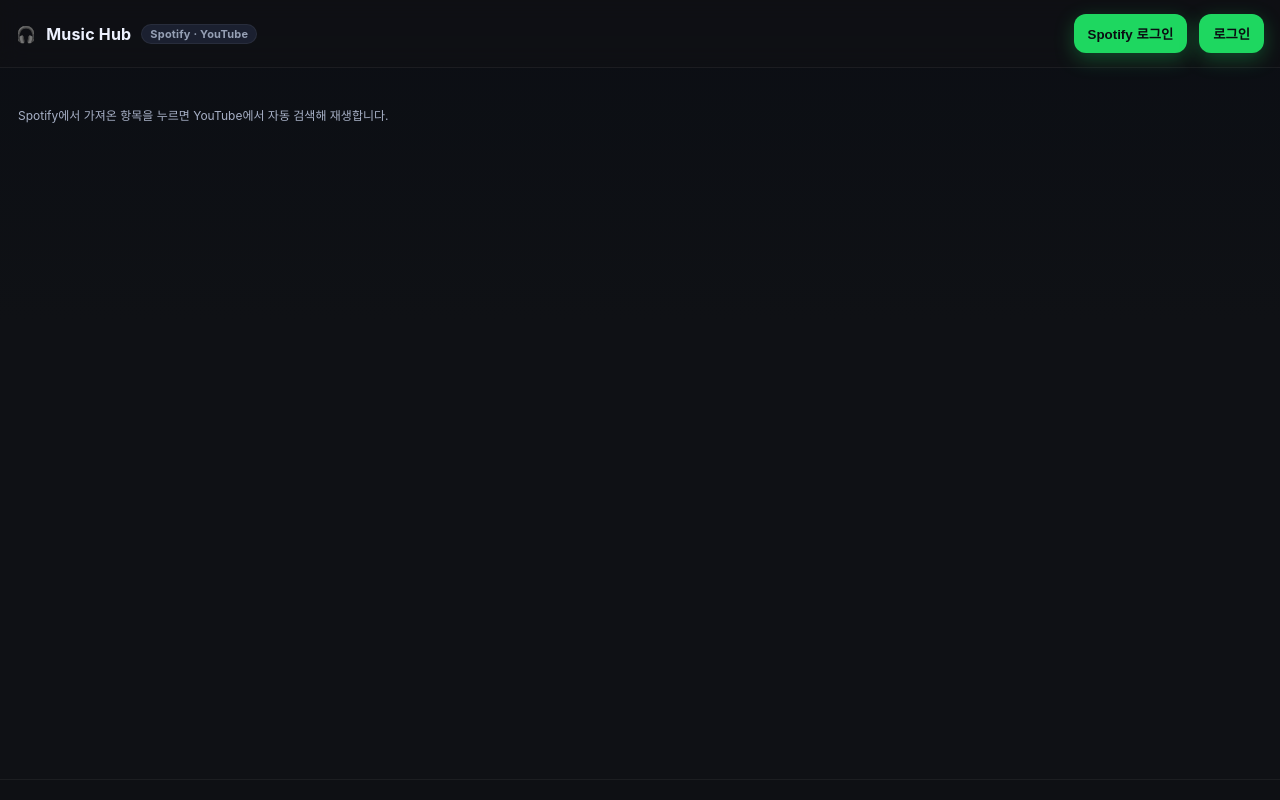
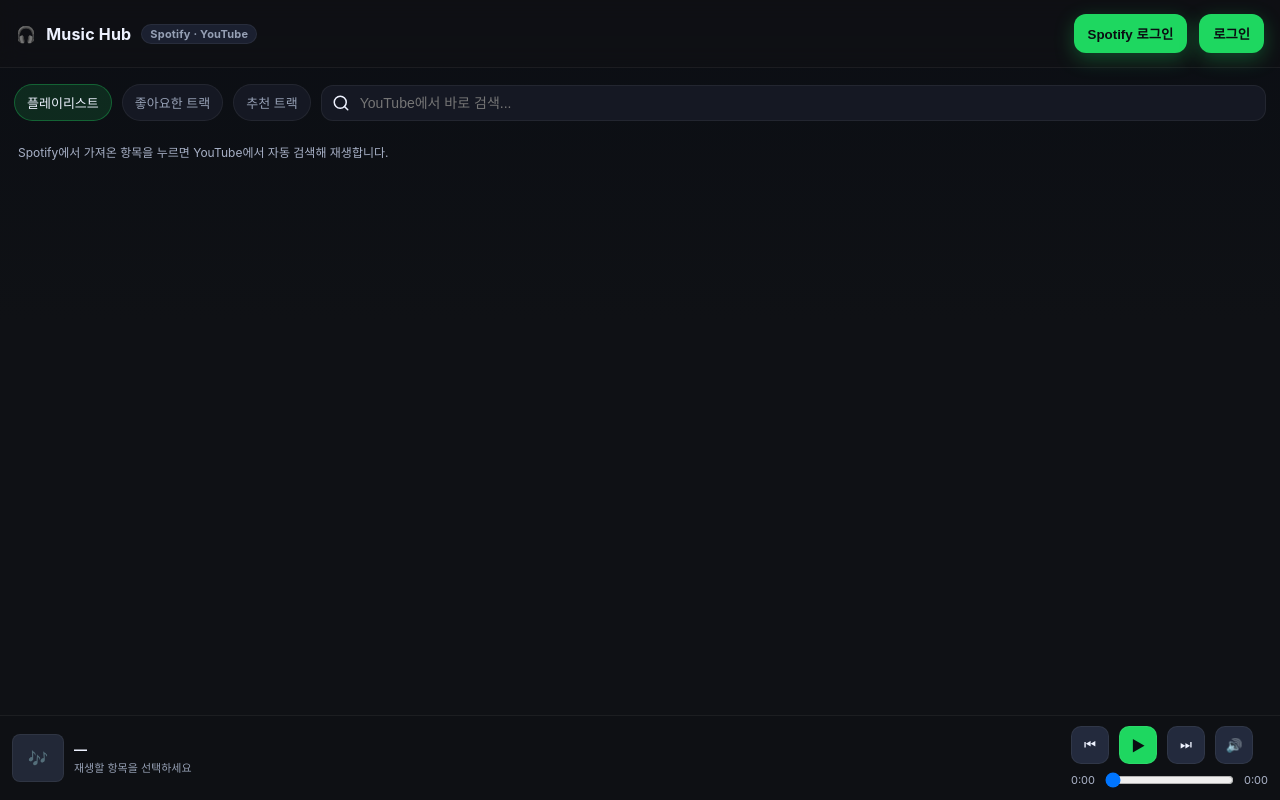
Before and after one commit to niteoowl/MATEPLAY, a plain HTML site: page index.html in a window 1280 px wide. Drawn offline with Linux system fonts and the light colour scheme; no server answers.

Commit message:
Update index.html

```diff
--- a/index.html
+++ b/index.html
@@ -38,7 +38,7 @@
     .auth-area {
       display: flex;
       align-items: center;
-      gap: 12px; /* Spotify와 Firebase 영역 사이 간격 */
+      gap: 12px;
     }
 
     .login-btn, .logout-btn{
@@ -115,6 +115,7 @@
     .pill{
       white-space:nowrap; padding:8px 12px; border-radius:999px; background:var(--panel);
       border:1px solid rgba(255,255,255,0.06); color:var(--muted); font-size:13px;
+      cursor:pointer;
     }
     .pill.active{ background:#1ed76022; color:var(--text); border-color:#1ed76055 }
 
@@ -214,7 +215,7 @@
         <button id="loginBtn" class="login-btn">Spotify 로그인</button>
         <button id="logoutBtn" class="logout-btn hidden">Spotify 로그아웃</button>
       </div>
-      <!-- Firebase Auth -->
+      <!-- Firebase Auth (개선된 칩 스타일) -->
       <div id="firebaseAuthControl" style="display:flex; align-items:center;">
         <button id="firebaseLoginBtn" class="login-btn">로그인</button>
         <div id="userInfo" class="hidden">
@@ -227,7 +228,14 @@
 
   <div class="content">
     <div class="controls">
-<!-- ... (Controls content) ... -->
+        <!-- ⭐️ Spotify 기능: 탭 및 검색창 복구 완료 ⭐️ -->
+        <div id="tabPlaylists" class="pill active">플레이리스트</div>
+        <div id="tabLiked" class="pill">좋아요한 트랙</div>
+        <div id="tabRec" class="pill">추천 트랙</div>
+        <div class="search">
+            <svg width="18" height="18" viewBox="0 0 24 24" fill="none" stroke="currentColor" stroke-width="2" stroke-linecap="round" stroke-linejoin="round"><circle cx="11" cy="11" r="8"></circle><line x1="21" y1="21" x2="16.65" y2="16.65"></line></svg>
+            <input type="text" id="searchInput" placeholder="YouTube에서 바로 검색..." />
+        </div>
     </div>
 
     <div id="errorBox" class="err hidden"></div>
@@ -237,7 +245,27 @@
   </div>
 
   <div class="player">
-<!-- ... (Player content) ... -->
+    <!-- ⭐️ Spotify 기능: 플레이어 컨트롤 복구 완료 ⭐️ -->
+    <div class="now">
+        <div id="nowThumb" class="thumb">🎶</div>
+        <div class="meta">
+            <div id="nowTitle" class="title">—</div>
+            <div id="nowSubtitle" class="subtitle">재생할 항목을 선택하세요</div>
+        </div>
+    </div>
+    <div style="flex:1; min-width:0">
+        <div class="controls-row">
+            <button id="prevBtn" class="btn">⏮</button>
+            <button id="playPauseBtn" class="btn primary">▶</button>
+            <button id="nextBtn" class="btn">⏭</button>
+            <button id="muteBtn" class="btn">🔊</button>
+        </div>
+        <div class="time">
+            <span id="curTime">0:00</span>
+            <input type="range" id="seek" min="0" max="100" value="0" step="0.1" aria-label="재생 위치" />
+            <span id="durTime">0:00</span>
+        </div>
+    </div>
   </div>
 </div>
 
@@ -399,7 +427,6 @@
   // 유틸
   const $ = sel => document.querySelector(sel);
   const $$ = sel => document.querySelectorAll(sel);
-// ... (나머지 유틸 함수, Spotify 로직, YouTube 로직은 이전과 동일) ...
 
   const ms = s => Math.floor(s).toString().padStart(2,'0');
   function formatTime(sec){
```
